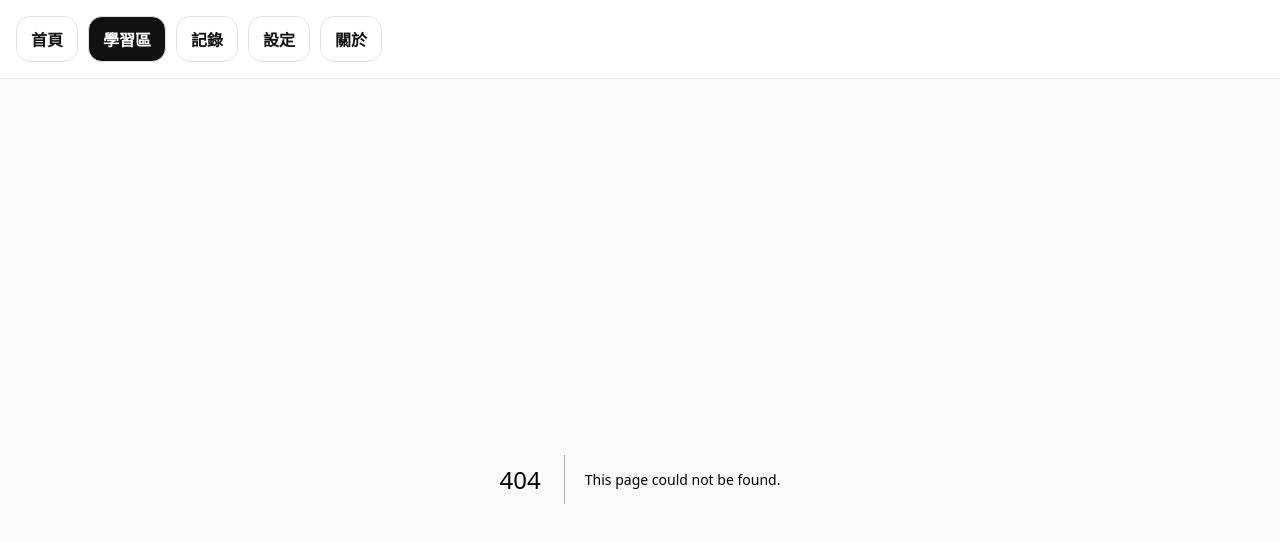
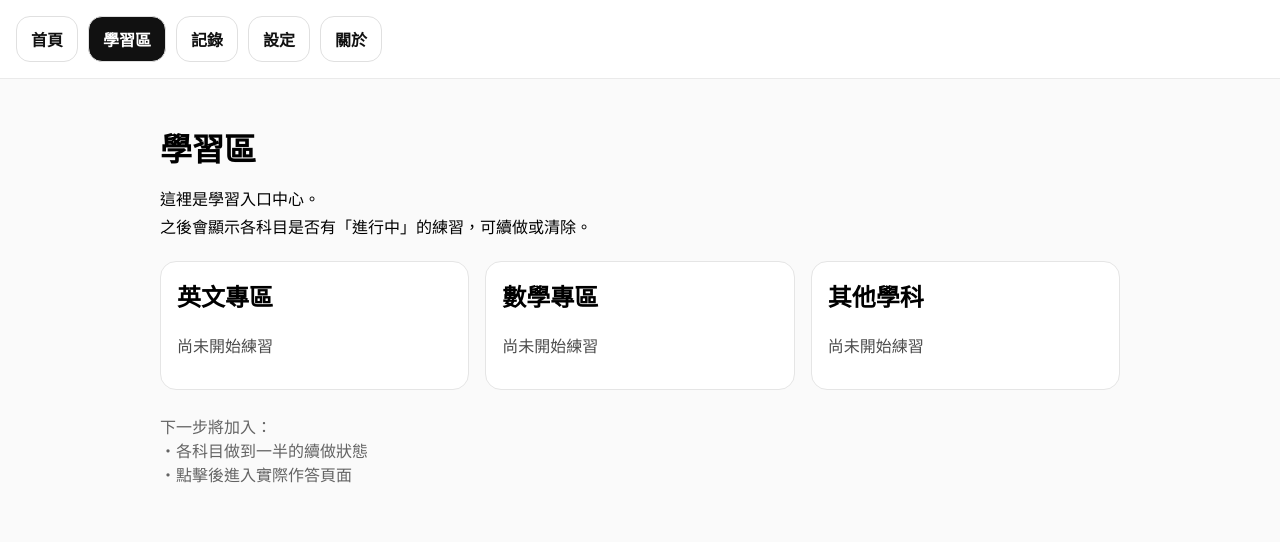
Before and after one commit to boos88978857-svg/learning-machine-new, a Next.js app: page /practice in a window 1280 px wide. Before the commit this address had no page. Shown: the top 542 px of the page. Built offline with nearby package versions, Linux system fonts and the light colour scheme.

Commit message:
创建 page.tsx

```diff
--- /dev/null
+++ b/app/practice/page.tsx
@@ -0,0 +1,73 @@
+export default function PracticePage() {
+  return (
+    <main
+      style={{
+        maxWidth: 960,
+        margin: "0 auto",
+        padding: "24px 16px"
+      }}
+    >
+      <h1 style={{ fontSize: 32, fontWeight: 900, marginBottom: 16 }}>
+        學習區
+      </h1>
+
+      <p style={{ lineHeight: 1.7, marginBottom: 20 }}>
+        這裡是學習入口中心。<br />
+        之後會顯示各科目是否有「進行中」的練習，可續做或清除。
+      </p>
+
+      <div
+        style={{
+          display: "grid",
+          gridTemplateColumns: "repeat(auto-fit, minmax(220px, 1fr))",
+          gap: 16
+        }}
+      >
+        {/* 英文 */}
+        <div
+          style={{
+            background: "#ffffff",
+            border: "1px solid #e5e5e5",
+            borderRadius: 16,
+            padding: 16
+          }}
+        >
+          <h2 style={{ marginTop: 0 }}>英文專區</h2>
+          <p style={{ opacity: 0.7 }}>尚未開始練習</p>
+        </div>
+
+        {/* 數學 */}
+        <div
+          style={{
+            background: "#ffffff",
+            border: "1px solid #e5e5e5",
+            borderRadius: 16,
+            padding: 16
+          }}
+        >
+          <h2 style={{ marginTop: 0 }}>數學專區</h2>
+          <p style={{ opacity: 0.7 }}>尚未開始練習</p>
+        </div>
+
+        {/* 其他 */}
+        <div
+          style={{
+            background: "#ffffff",
+            border: "1px solid #e5e5e5",
+            borderRadius: 16,
+            padding: 16
+          }}
+        >
+          <h2 style={{ marginTop: 0 }}>其他學科</h2>
+          <p style={{ opacity: 0.7 }}>尚未開始練習</p>
+        </div>
+      </div>
+
+      <p style={{ marginTop: 24, opacity: 0.6 }}>
+        下一步將加入：<br />
+        ・各科目做到一半的續做狀態<br />
+        ・點擊後進入實際作答頁面
+      </p>
+    </main>
+  );
+}
```
